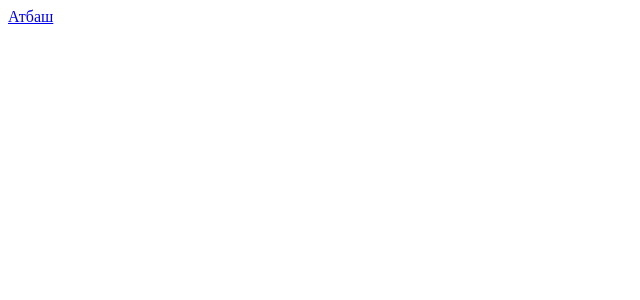
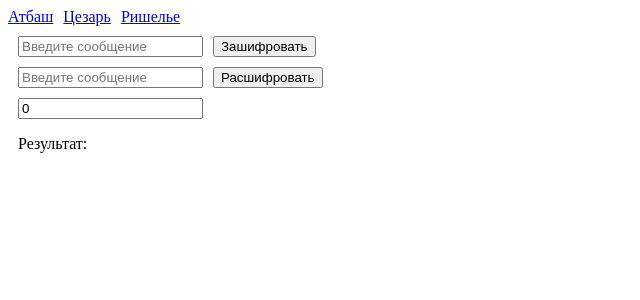
Before and after one commit to ekimovvd/kmzi, a Vue app: page /caesar in a window 1280 px wide. Before the commit this address had no page. Shown: the top 300 px of the page, without its empty margins (0-640 px from the left). Built offline with nearby package versions, Linux system fonts and the light colour scheme.

Commit message:
add caesar

```diff
--- a/src/App.vue
+++ b/src/App.vue
@@ -1,6 +1,14 @@
 <template>
   <div id="nav">
-    <router-link to="/">Атбаш</router-link>
+    <router-link class="link" to="/atbash">Атбаш</router-link>
+    <router-link class="link" to="/caesar">Цезарь</router-link>
+    <router-link class="link" to="/caesar">Ришелье</router-link>
   </div>
-  <router-view/>
+  <router-view />
 </template>
+
+<style>
+.link {
+  margin-right: 10px;
+}
+</style>
--- a/src/router/index.js
+++ b/src/router/index.js
@@ -1,16 +1,21 @@
-import { createRouter, createWebHistory } from 'vue-router'
+import { createRouter, createWebHistory } from "vue-router";
 
 const routes = [
   {
-    path: '/',
-    name: 'Atbash',
-    component: () => import('../views/Atbash.vue')
+    path: "/atbash",
+    name: "Atbash",
+    component: () => import("../views/Atbash.vue"),
   },
-]
+  {
+    path: "/caesar",
+    name: "Caesar",
+    component: () => import("../views/Caesar.vue"),
+  },
+];
 
 const router = createRouter({
   history: createWebHistory(process.env.BASE_URL),
-  routes
-})
+  routes,
+});
 
-export default router
+export default router;
--- a/src/views/Atbash.vue
+++ b/src/views/Atbash.vue
@@ -1,13 +1,23 @@
 <template>
   <div class="atbash">
     <div class="atbash__card">
-      <input type="text" class="atbash__input" v-model="encode" />
+      <input
+        type="text"
+        placeholder="Введите сообщение"
+        class="atbash__input"
+        v-model="encode"
+      />
       <button type="button" class="atbash__btn" @click="handleEncode">
         Зашифровать
       </button>
     </div>
     <div class="atbash__card">
-      <input type="text" class="atbash__input" v-model="decode" />
+      <input
+        type="text"
+        placeholder="Введите сообщение"
+        class="atbash__input"
+        v-model="decode"
+      />
       <button type="button" class="atbash__btn" @click="handleDecode">
         Расшифровать
       </button>
@@ -78,20 +88,16 @@ export default {
 };
 </script>
 
-<style lang="scss">
+<style>
 .atbash {
   padding: 10px;
+}
 
-  &__card {
-    margin-bottom: 10px;
+.atbash__card {
+  margin-bottom: 10px;
+}
 
-    &:last-child {
-      margin-bottom: 0;
-    }
-  }
-
-  &__btn {
-    margin-left: 10px;
-  }
+.atbash__btn {
+  margin-left: 10px;
 }
 </style>
--- /dev/null
+++ b/src/views/Caesar.vue
@@ -0,0 +1,168 @@
+<template>
+  <div class="caesar">
+    <div class="caesar__card">
+      <input
+        type="text"
+        placeholder="Введите сообщение"
+        class="caesar__input"
+        v-model="encode"
+      />
+      <button type="button" class="caesar__btn" @click="handleEncode">
+        Зашифровать
+      </button>
+    </div>
+    <div class="caesar__card">
+      <input
+        type="text"
+        placeholder="Введите сообщение"
+        class="caesar__input"
+        v-model="decode"
+      />
+      <button type="button" class="caesar__btn" @click="handleDecode">
+        Расшифровать
+      </button>
+    </div>
+    <div class="caesar__card">
+      <input
+        type="number"
+        placeholder="Введите сдвиг"
+        class="caesar__input"
+        v-model="shift"
+      />
+    </div>
+    <p>Результат: {{ result }}</p>
+  </div>
+</template>
+
+<script>
+export default {
+  name: "Caesar",
+  data() {
+    return {
+      encode: "",
+      decode: "",
+      shift: 0,
+      result: "",
+      arr_ru: "абвгдеёжзийклмнопрстуфхцчшщъыьэюя",
+      arr_RU: "АБВГДЕЁЖЗИЙКЛМНОПРСТУФХЦЧШЩЪЫЬЭЮЯ",
+      arr_en: "abcdefghijklmnopqrstuvwxyz",
+      arr_EN: "ABCDEFGHIJKLMNOPQRSTUVWXYZ",
+    };
+  },
+  methods: {
+    handleEncode() {
+      const arrayEncode = this.encode.split("");
+
+      let result = "";
+
+      arrayEncode.forEach((symbol) => {
+        if (this.arr_ru.includes(symbol)) {
+          let index = this.arr_ru.indexOf(symbol) + this.shift;
+          let len = this.arr_ru.length;
+
+          if (index < 0) {
+            result += this.arr_ru[len + index];
+          } else {
+            result += this.arr_ru[index % len];
+          }
+        } else if (this.arr_RU.includes(symbol)) {
+          let index = this.arr_RU.indexOf(symbol) + this.shift;
+          let len = this.arr_RU.length;
+
+          if (index < 0) {
+            result += this.arr_RU[len + index];
+          } else {
+            result += this.arr_RU[index % len];
+          }
+        } else if (this.arr_en.includes(symbol)) {
+          let index = this.arr_en.indexOf(symbol) + this.shift;
+          let len = this.arr_en.length;
+
+          if (index < 0) {
+            result += this.arr_en[len + index];
+          } else {
+            result += this.arr_en[index % len];
+          }
+        } else if (this.arr_EN.includes(symbol)) {
+          let index = this.arr_EN.indexOf(symbol) + this.shift;
+          let len = this.arr_EN.length;
+
+          if (index < 0) {
+            result += this.arr_EN[len + index];
+          } else {
+            result += this.arr_EN[index % len];
+          }
+        } else {
+          result += symbol;
+        }
+      });
+
+      this.result = result;
+    },
+
+    handleDecode() {
+      const arrayDecode = this.decode.split("");
+
+      let result = "";
+
+      arrayDecode.forEach((symbol) => {
+        if (this.arr_ru.includes(symbol)) {
+          let index = this.arr_ru.indexOf(symbol) - this.shift;
+          let len = this.arr_ru.length;
+
+          if (index < 0) {
+            result += this.arr_ru[len + index];
+          } else {
+            result += this.arr_ru[index % len];
+          }
+        } else if (this.arr_RU.includes(symbol)) {
+          let index = this.arr_RU.indexOf(symbol) - this.shift;
+          let len = this.arr_RU.length;
+
+          if (index < 0) {
+            result += this.arr_RU[len + index];
+          } else {
+            result += this.arr_RU[index % len];
+          }
+        } else if (this.arr_en.includes(symbol)) {
+          let index = this.arr_en.indexOf(symbol) - this.shift;
+          let len = this.arr_en.length;
+
+          if (index < 0) {
+            result += this.arr_en[len + index];
+          } else {
+            result += this.arr_en[index % len];
+          }
+        } else if (this.arr_EN.includes(symbol)) {
+          let index = this.arr_EN.indexOf(symbol) - this.shift;
+          let len = this.arr_EN.length;
+
+          if (index < 0) {
+            result += this.arr_EN[len + index];
+          } else {
+            result += this.arr_EN[index % len];
+          }
+        } else {
+          result += symbol;
+        }
+      });
+
+      this.result = result;
+    },
+  },
+};
+</script>
+
+<style>
+.caesar {
+  padding: 10px;
+}
+
+.caesar__card {
+  margin-bottom: 10px;
+}
+
+.caesar__btn {
+  margin-left: 10px;
+}
+</style>
```
